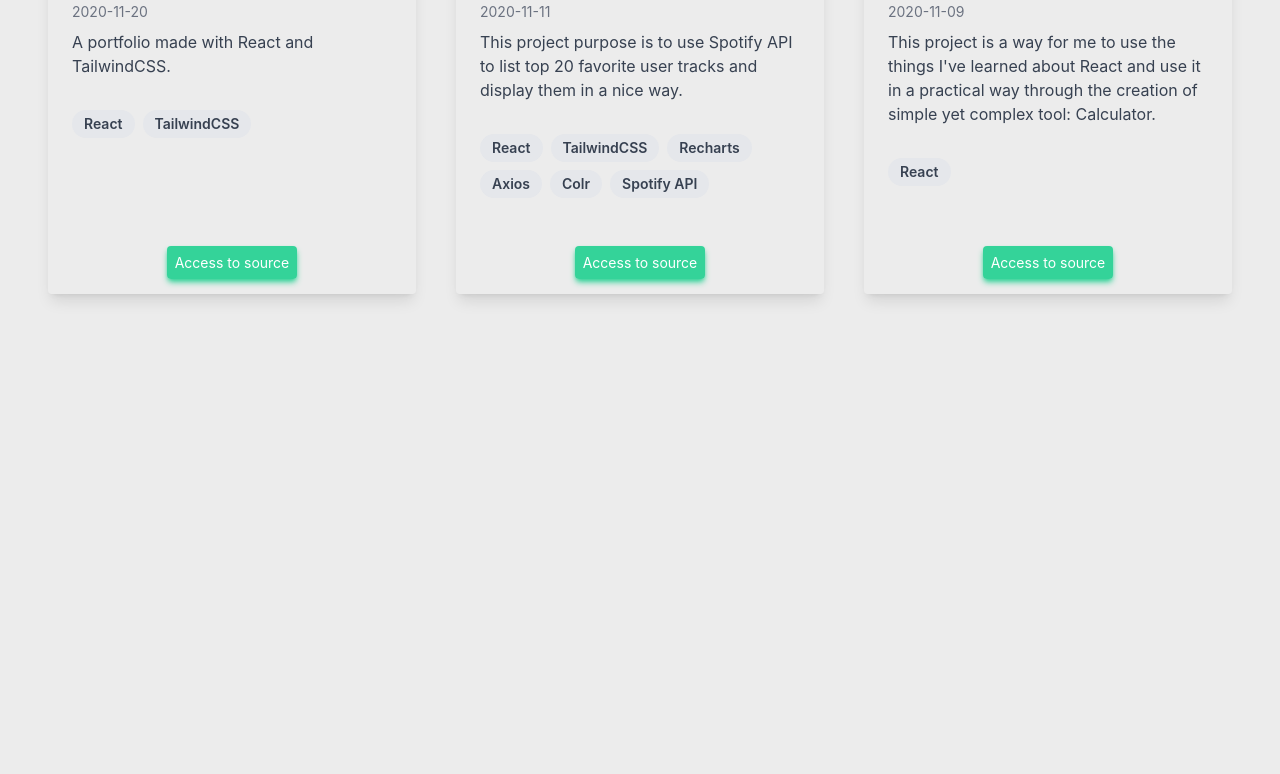
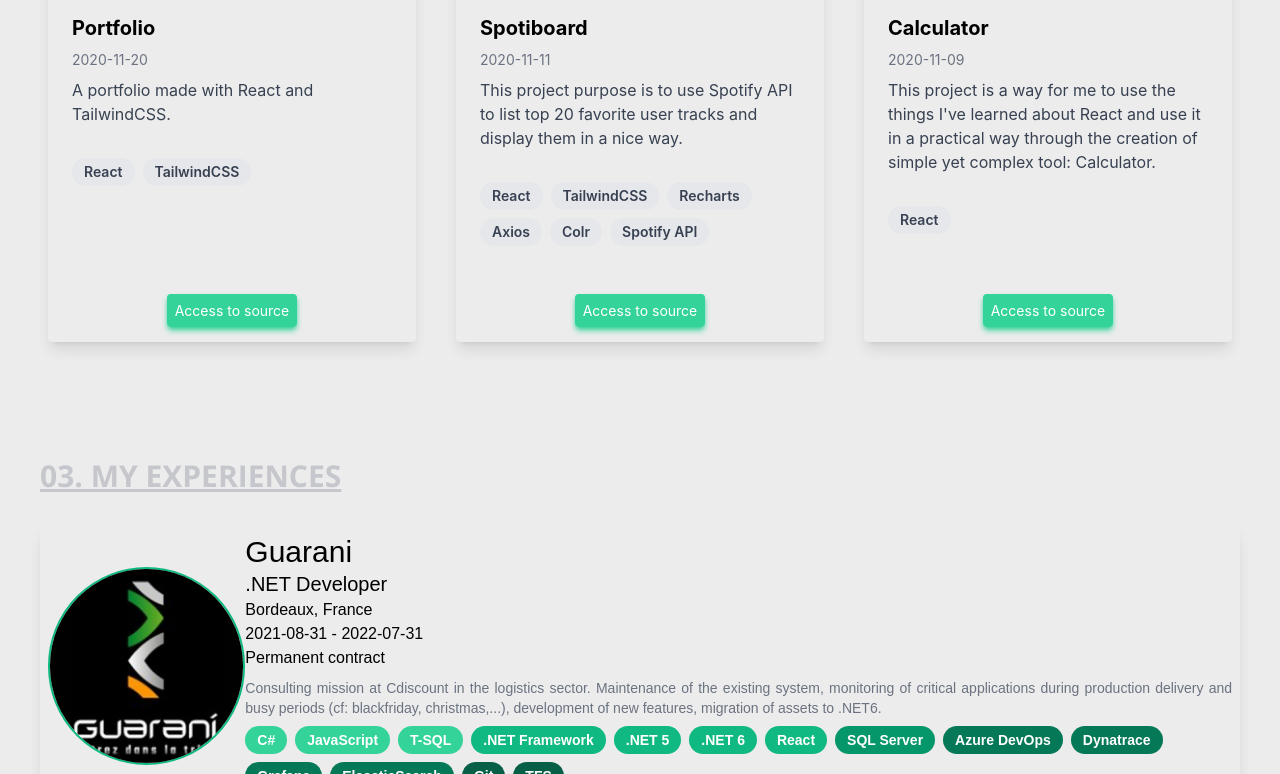
Before and after one commit to BastienChs/portoflio-react, a React (Create React App) app: page / in a window 1280 px wide. Shown: the part 2026-2800 px from the top of the page. Before the commit the page ends 2424 px from the top, so only its background shows below. Built offline with nearby package versions, Linux system fonts and the light colour scheme.

Commit message:
Job experiences added.

```diff
--- a/src/App.js
+++ b/src/App.js
@@ -3,6 +3,7 @@
 import About from "./components/Sections/About";
 import Navbar from "./components/Shared/Navbar";
 import Works from "./components/Sections/Works";
+import Experiences from "./components/Sections/Experiences";
 
 function App() {
   return (
@@ -11,6 +12,7 @@
         <Hero/>
         <About/>
         <Works/>
+        <Experiences/>
     </div>
   );
 }
--- a/src/components/Sections/About/index.js
+++ b/src/components/Sections/About/index.js
@@ -6,8 +6,8 @@
     return (
     <section className="about" id={"about-section"}>
         <main>
-            <h2 className={'w-full text-center'}>About me</h2>
-            <div className={"h-screen grid place-items-center bg-about-section"}>
+            <h2 className={'w-full text-left pl-10 text-3xl font-bold font-opensans underline uppercase text-gray-500 opacity-30'}>01.  About me </h2>
+            <div className={"h-screen grid place-items-center bg-about-section mt-6"}>
                 <div className={'h-full w-full p-2 grid grid-cols-3 gap-4 pl-10 pr-10 xs:pl-0'}>
                     <div className={'flex place-content-center p-2 bg-profile-pic h-full'}>
                             <img src={me} alt="Bastien Chies" className={'self-center rounded-full border border-2 third-color-border shadow-2xl sm:h-80 sm:w-80'}/>
--- /dev/null
+++ b/src/components/Sections/Experiences/index.js
@@ -0,0 +1,63 @@
+import experiences from '../../../datasources/experiences.json'
+import './style.css'
+import {useEffect, useRef, useState} from "react";
+import Tag from "../../Shared/Tag";
+const Experiences = () => {
+
+    const experiencesHasLoaded = useRef(false)
+    const [experiencesList, setExperiencesList] = useState([])
+
+    useEffect(() => {
+        if (!experiencesHasLoaded.current) {
+            Object.values(experiences).map((experience) => {
+                return setExperiencesList((experiencesList) => [...experiencesList, experience])
+            })
+        }
+        experiencesHasLoaded.current = true
+    }, [experiencesHasLoaded])
+
+    const displaySkillsInvolved = (skillCategories) => {
+        let counter = 0
+        let colors = ['bg-emerald-400', 'bg-emerald-500', 'bg-emerald-600', 'bg-emerald-700', 'bg-emerald-800']
+        return Object.values(skillCategories).map((skillCategory) => {
+            counter++
+            return skillCategory.map((skill, index) => {
+                return (<Tag key={index} tagLabel={skill} tagBgColor={colors[counter-1]} tagTextColor={'text-white'} tagFontSize={'text-sm'}/>)
+            })
+        })
+    }
+
+    const displayExperiences =  experiencesList.sort((a,b) =>b.start_date.localeCompare(a.start_date)).map((experience, index) => {
+        const {company, company_logo, start_date, end_date, job_title, job_location, contract_type, job_description, skills_involved} = experience
+        return(
+            <div key={index} className={'w-full grid grid-cols-6 p-2 experience-container rounded shadow-lg'}>
+                <div className={'company-image-container self-center'}>
+                    <img src={process.env.PUBLIC_URL + company_logo} alt={company} className={'rounded-full border-2 border-emerald-500'}/>
+                </div>
+                <div className={'col-span-5 font-roboto'}>
+                    <h3 className={'text-3xl'}>{company}</h3>
+                    <h4 className={'text-xl'}>{job_title}</h4>
+                    <h4>{job_location}</h4>
+                    <h4>{start_date} - {end_date}</h4>
+                    <h4>{contract_type}</h4>
+                    <p className={'text-sm text-gray-500 text-justify mt-2'}>{job_description}</p>
+                    <div className={'skills-container mt-2'}>
+                        {experiencesHasLoaded && displaySkillsInvolved(skills_involved)}
+                    </div>
+                </div>
+            </div>
+        )
+    })
+
+    return(
+      <section className="experiences min-h-screen" id={"experiences-section"}>
+          <main>
+              <h2 className={'w-full text-left pl-10 text-3xl font-bold font-opensans underline uppercase text-gray-500 opacity-30 mt-6'}>03. My experiences</h2>
+              <div className={`grid grid-rows-${experiencesList.length} gap-6 mt-6 p-2 pl-10 pr-10 w-full`}>
+                  {displayExperiences}
+              </div>
+          </main>
+      </section>
+    )
+}
+export default Experiences
--- /dev/null
+++ b/src/components/Sections/Experiences/style.css
@@ -0,0 +1,3 @@
+.experience-container{
+
+}
--- a/src/components/Sections/Hero/index.js
+++ b/src/components/Sections/Hero/index.js
@@ -20,11 +20,6 @@
                                         <button className={'text-white p-2 w-1/3 rounded bg-emerald-400 shadow-emerald-400 shadow-md hover:bg-emerald-300 hover:shadow-emerald-300 transition duration-300 ease-in-out'}>My work</button>
                                         <button className={'text-white ml-2 p-2 w-1/3 rounded bg-emerald-400 shadow-emerald-400 shadow-md hover:bg-emerald-300 hover:shadow-emerald-300 transition duration-300 ease-in-out'}>Contact me</button>
                                     </div>
-                                {/*<div className="relative flex py-5 w-3/4 items-center">*/}
-                                {/*    <div className="flex-grow border-t border-gray-400"></div>*/}
-                                {/*    <span className="flex-shrink mx-4 text-gray-400">Social Networks</span>*/}
-                                {/*    <div className="flex-grow border-t border-gray-400"></div>*/}
-                                {/*</div>*/}
                                 <TextDivider text={'Social Networks'} classes={'w-3/4'}/>
                                 <div className={'w-3/4 social-networks flex justify-around'}>
                                     <IconContext.Provider value={{size:'1.5em', className: 'social-network-icon'}}>
--- a/src/components/Sections/Works/index.js
+++ b/src/components/Sections/Works/index.js
@@ -17,7 +17,7 @@
         const {project_name, project_description, project_image, project_tags, project_date, project_github_link} = work
         return(
             <div key={index} className="flex flex-col h-full rounded overflow-hidden shadow-lg m-2">
-                <div className={"w-full h-36 lg:h-72 object-cover relative bg-red-400"}>
+                <div className={"w-full h-36 lg:h-72 object-cover relative"}>
                     <img className="object-cover h-full w-full" src={process.env.PUBLIC_URL + project_image} alt={project_name}/>
                 </div>
                 <div className="px-6 py-4">
@@ -47,7 +47,7 @@
     return (
         <section className="works min-h-screen" id={"works-section"}>
             <main>
-                <h2 className={'w-full text-center'}>My works</h2>
+                <h2 className={'w-full text-left pl-10 text-3xl font-bold font-opensans underline uppercase text-gray-500 opacity-30'}>02. My works</h2>
                 <div className="grid grid-cols-1 md:grid-cols-2 lg:grid-cols-3 gap-6 mt-6 p-2 pl-10 pr-10 w-full">
                     {worksListToDisplay}
                 </div>
--- /dev/null
+++ b/src/components/Shared/Tag/index.js
@@ -0,0 +1,7 @@
+import './style.css'
+const Tag = ({tagLabel, tagBgColor, tagTextColor, tagFontSize}) => {
+    return(
+        <span className={`inline-block rounded-full px-3 py-1 font-semibold mr-2 mb-2 ${tagBgColor} ${tagTextColor} ${tagFontSize}`}>{tagLabel}</span>
+    )
+}
+export default Tag
--- a/src/datasources/experiences.json
+++ b/src/datasources/experiences.json
@@ -1,13 +1,14 @@
 [
     {
       "company": "Human Immobilier",
-      "company_logo": "https://media-exp1.licdn.com/dms/image/D4E0BAQF1fzGwHl1VPg/company-logo_200_200/0/1667468064278?e=1677110400&v=beta&t=JY87REG17tJCuSfCCkmFDeLPhKe9YtdBxUJC_tRwTno",
+      "company_logo": "assets/img/companies/Human Immobilier.jpg",
       "start_date": "2017-10-01",
       "end_date": "2020-08-02",
       "job_title": ".NET Developer",
+      "job_location" : "Bordeaux, France",
       "contract_type": "Work-study contract",
       "job_description": "Application of the concepts learned in class, application maintenance and development of new features on the company's main tool. Learning and application of business knowledge. Participated in the transition of an important tool from VB to .NET framework.",
-      "skills_involved" : [{
+      "skills_involved" : {
       "technologies" : [
           "C#",
           "JavaScript",
@@ -28,17 +29,18 @@
           "SVN",
           "TFS"
         ]
-      }]
+      }
     },
     {
       "company": "Human Immobilier",
-      "company_logo": "https://media-exp1.licdn.com/dms/image/D4E0BAQF1fzGwHl1VPg/company-logo_200_200/0/1667468064278?e=1677110400&v=beta&t=JY87REG17tJCuSfCCkmFDeLPhKe9YtdBxUJC_tRwTno",
+      "company_logo": "assets/img/companies/Human Immobilier.jpg",
       "start_date": "2020-08-02",
       "end_date": "2021-08-01",
       "job_title": ".NET Developer",
+      "job_location" : "Bordeaux, France",
       "contract_type": "Permanent contract",
       "job_description": "Realization of missions related to rental management, including the creation of automatic tasks in order to carry out critical operations such as: withdrawals, transfers, management report. Production of documents for clients: rent calls, rent receipts, invoices.",
-      "skills_involved" : [{
+      "skills_involved" : {
         "technologies" : [
           "C#",
           "JavaScript",
@@ -59,17 +61,18 @@
           "SVN",
           "TFS"
         ]
-      }]
+      }
     },
     {
       "company": "Guarani",
-      "company_logo": "https://media-exp1.licdn.com/dms/image/D4E0BAQFQyZ52GImSVA/company-logo_100_100/0/1664964665256?e=1677110400&v=beta&t=LVuJgENwuUmBCZoLURLWSWeD7cfU87e6XgE5yJbHX_k",
+      "company_logo": "assets/img/companies/Guarani.jpg",
       "start_date": "2021-08-31",
       "end_date": "2022-07-31",
       "job_title": ".NET Developer",
+      "job_location" : "Bordeaux, France",
       "contract_type": "Permanent contract",
       "job_description": "Consulting mission at Cdiscount in the logistics sector. Maintenance of the existing system, monitoring of critical applications during production delivery and busy periods (cf: blackfriday, christmas,...), development of new features, migration of assets to .NET6.",
-      "skills_involved" : [{
+      "skills_involved" : {
         "technologies" : [
           "C#",
           "JavaScript",
@@ -94,6 +97,6 @@
           "Git",
           "TFS"
         ]
-      }]
+      }
     }
 ]
--- a/src/datasources/sections.json
+++ b/src/datasources/sections.json
@@ -15,5 +15,11 @@
     "label": "Works",
     "anchor": "works-section",
     "order": 3
+  },
+  "experiences": {
+    "title": "My experiences",
+    "label": "Experiences",
+    "anchor": "experiences-section",
+    "order": 4
   }
 }
```
Also changed, not shown: public/assets/img/companies/Guarani.jpg (added), public/assets/img/companies/Human Immobilier.jpg (added), src/components/Shared/Tag/style.css (added).
